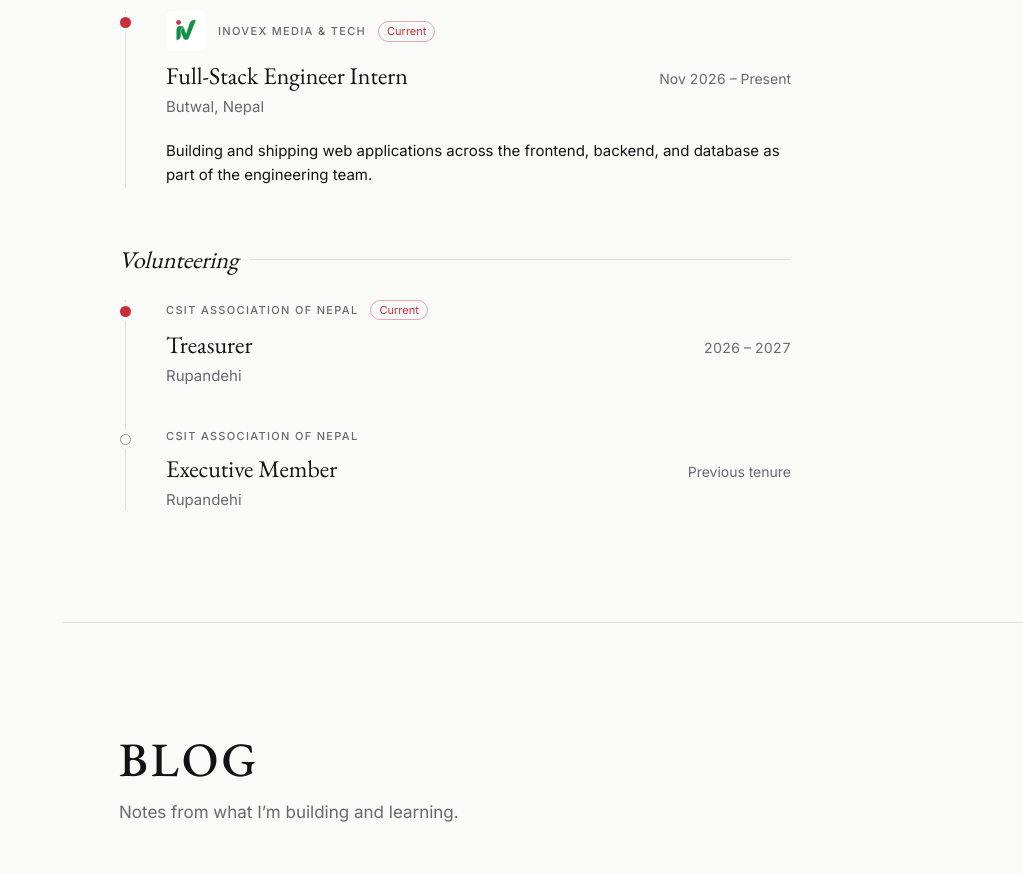
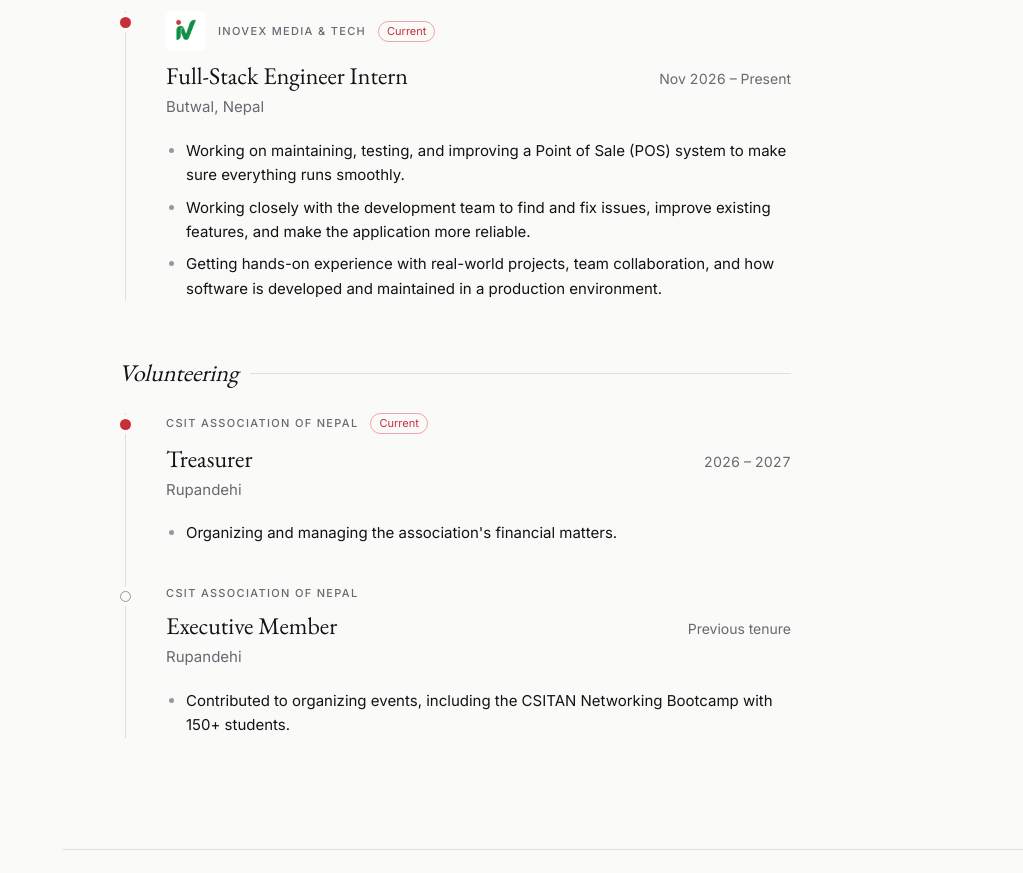
Before and after one commit to suraz404/Suraj-Portfolio, a Next.js app: page / in a window 1280 px wide. Shown: the part 3340-4213 px from the top of the page, without its empty margins (257-1280 px from the left). Built offline with nearby package versions, Linux system fonts and the light colour scheme; no server answers.

Commit message:
Refactor experience summary to support multiple lines and update profile structure

```diff
--- a/src/components/experience.tsx
+++ b/src/components/experience.tsx
@@ -22,7 +22,15 @@ export function Experience() {
               logo: x.logo,
               meta: r.period,
               current: r.current,
-              extra: r.summary ? <p className="text-[15px] leading-relaxed text-pretty">{r.summary}</p> : undefined,
+              extra: r.summary?.length ? (
+                <ul className="list-disc space-y-2 pl-5 marker:text-faint">
+                  {r.summary.map((line) => (
+                    <li key={line} className="text-[15px] leading-relaxed text-pretty">
+                      {line}
+                    </li>
+                  ))}
+                </ul>
+              ) : undefined,
             })),
           );
         return (
--- a/src/content/profile.ts
+++ b/src/content/profile.ts
@@ -85,7 +85,7 @@ export const profile = {
   /**
    * Experience, shown in two groups: "Work" and "Volunteering". Each organisation lists its roles, newest first.
    * To add a job or internship, add an entry like:
-   *   { kind: "Work", organization: "Company name", place: "City", roles: [{ title: "Intern", period: "2026 – Present", current: true, summary: "What you did." }] }
+   *   { kind: "Work", organization: "Company name", place: "City", roles: [{ title: "Intern", period: "2026 – Present", current: true, summary: ["What you did."] }] }
    */
   experience: [
     {
@@ -98,7 +98,11 @@ export const profile = {
           title: "Full-Stack Engineer Intern",
           period: "Nov 2026 – Present",
           current: true,
-          summary: "Building and shipping web applications across the frontend, backend, and database as part of the engineering team.",
+          summary: [
+            "Working on maintaining, testing, and improving a Point of Sale (POS) system to make sure everything runs smoothly.",
+            "Working closely with the development team to find and fix issues, improve existing features, and make the application more reliable.",
+            "Getting hands-on experience with real-world projects, team collaboration, and how software is developed and maintained in a production environment.",
+          ],
         },
       ],
     },
@@ -107,8 +111,17 @@ export const profile = {
       organization: "CSIT Association of Nepal",
       place: "Rupandehi",
       roles: [
-        { title: "Treasurer", period: "2026 – 2027", current: true },
-        { title: "Executive Member", period: "Previous tenure" },
+        {
+          title: "Treasurer",
+          period: "2026 – 2027",
+          current: true,
+          summary: ["Organizing and managing the association's financial matters."],
+        },
+        {
+          title: "Executive Member",
+          period: "Previous tenure",
+          summary: ["Contributed to organizing events, including the CSITAN Networking Bootcamp with 150+ students."],
+        },
       ],
     },
   ] as Array<{
@@ -117,7 +130,7 @@ export const profile = {
     place?: string;
     /** Optional company logo in /public. */
     logo?: string;
-    roles: Array<{ title: string; period: string; current?: boolean; summary?: string }>;
+    roles: Array<{ title: string; period: string; current?: boolean; summary?: string[] }>;
   }>,
 
   /**
```
